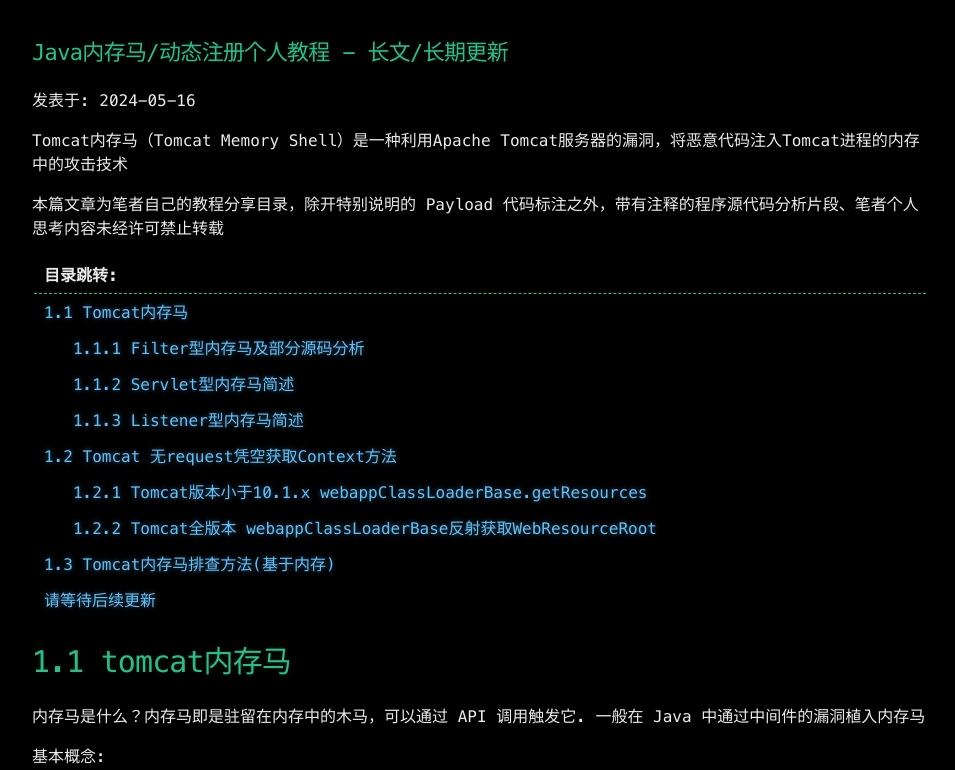
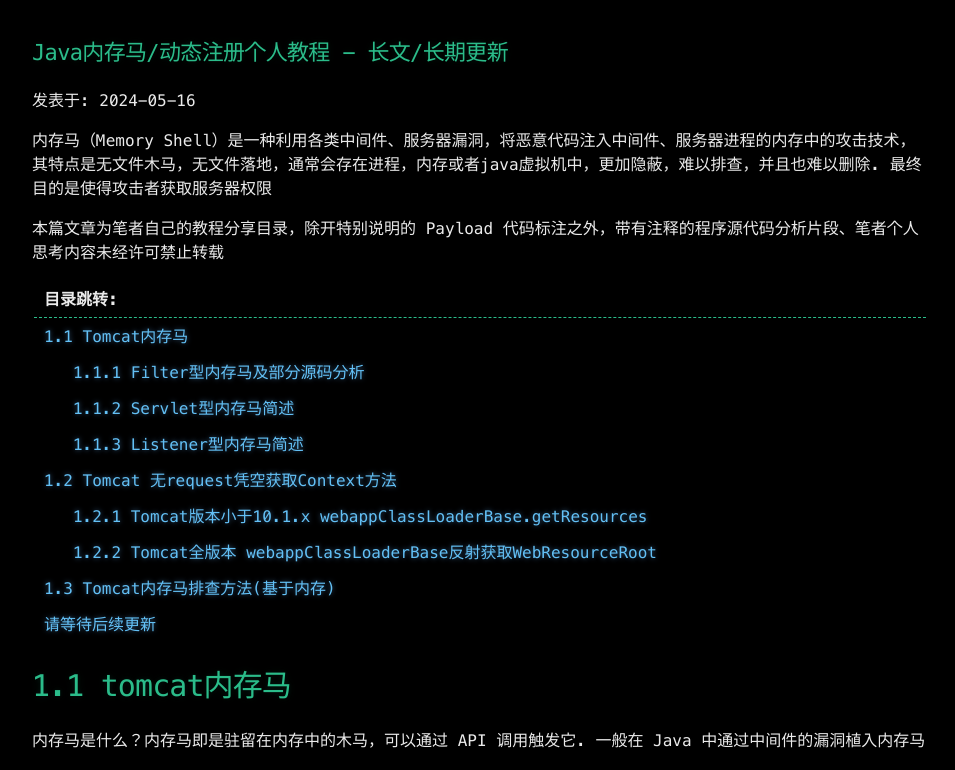
Before and after one commit to Leeyangee/leeyangee.github.io, a Jekyll site: the page built from _posts/2024-05-16-Java内存马教程目录 - 长期更新.md, in a window 1280 px wide and 900 px high, scrolled down 335 px, cut to the strip 130-900 px from the top of the window. Shown: the whole strip, without its empty margins (160-1115 px from the left). Built offline with Jekyll 4.4.1, drawn with Linux system fonts in a browser that asks for light colours; some web fonts are replaced.

Commit message:
Update 2024-05-16-Java内存马教程目录 - 长期更新.md

```diff
--- a/_posts/2024-05-16-Java内存马教程目录 - 长期更新.md
+++ b/_posts/2024-05-16-Java内存马教程目录 - 长期更新.md
@@ -3,7 +3,7 @@
 published: true
 ---
 
-Tomcat内存马（Tomcat Memory Shell）是一种利用Apache Tomcat服务器的漏洞，将恶意代码注入Tomcat进程的内存中的攻击技术
+内存马（Memory Shell）是一种利用各类中间件、服务器漏洞，将恶意代码注入中间件、服务器进程的内存中的攻击技术，其特点是无文件木马，无文件落地，通常会存在进程，内存或者java虚拟机中，更加隐蔽，难以排查，并且也难以删除. 最终目的是使得攻击者获取服务器权限
 
 本篇文章为笔者自己的教程分享目录，除开特别说明的 Payload 代码标注之外，带有注释的程序源代码分析片段、笔者个人思考内容未经许可禁止转载
 
```
